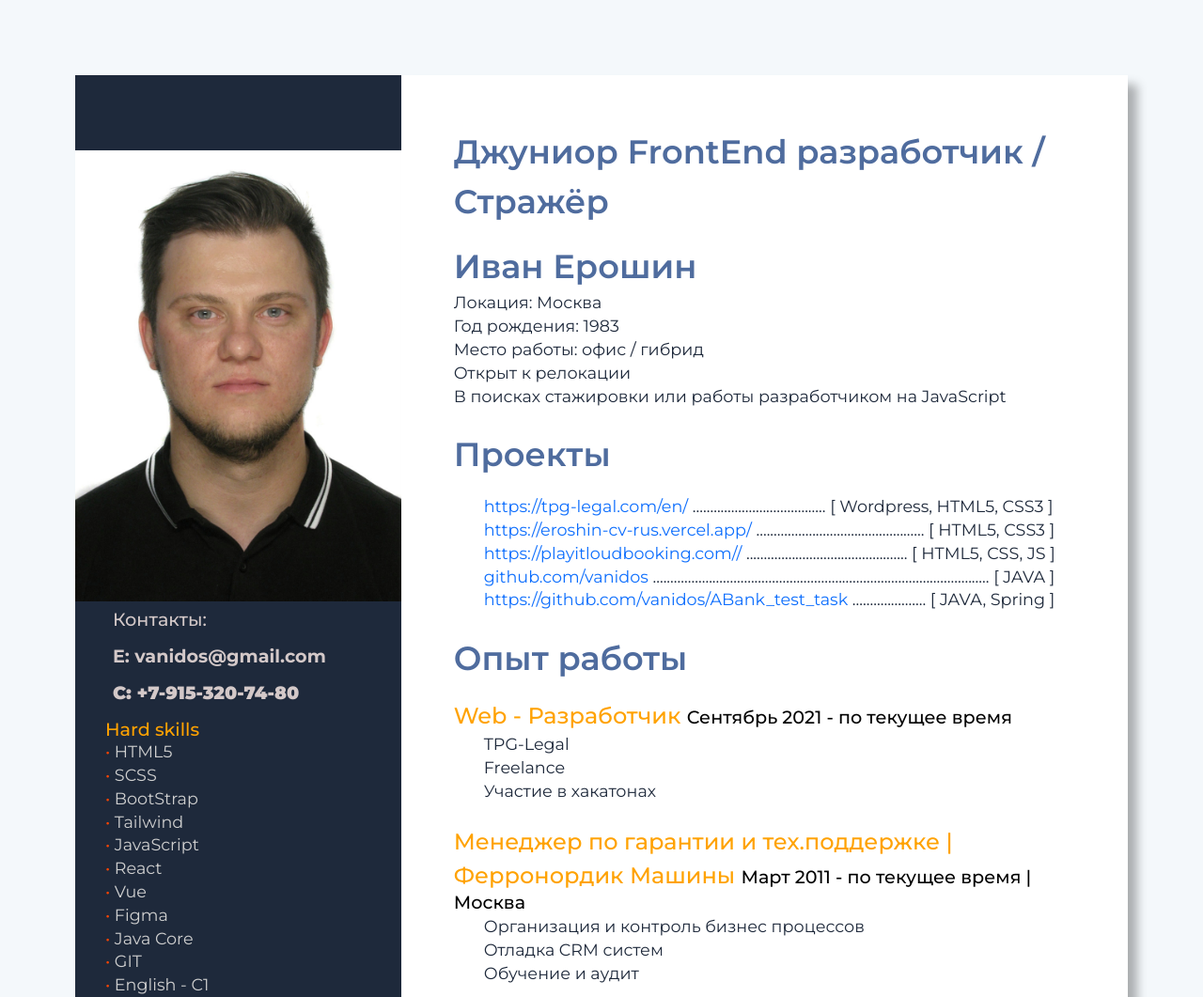
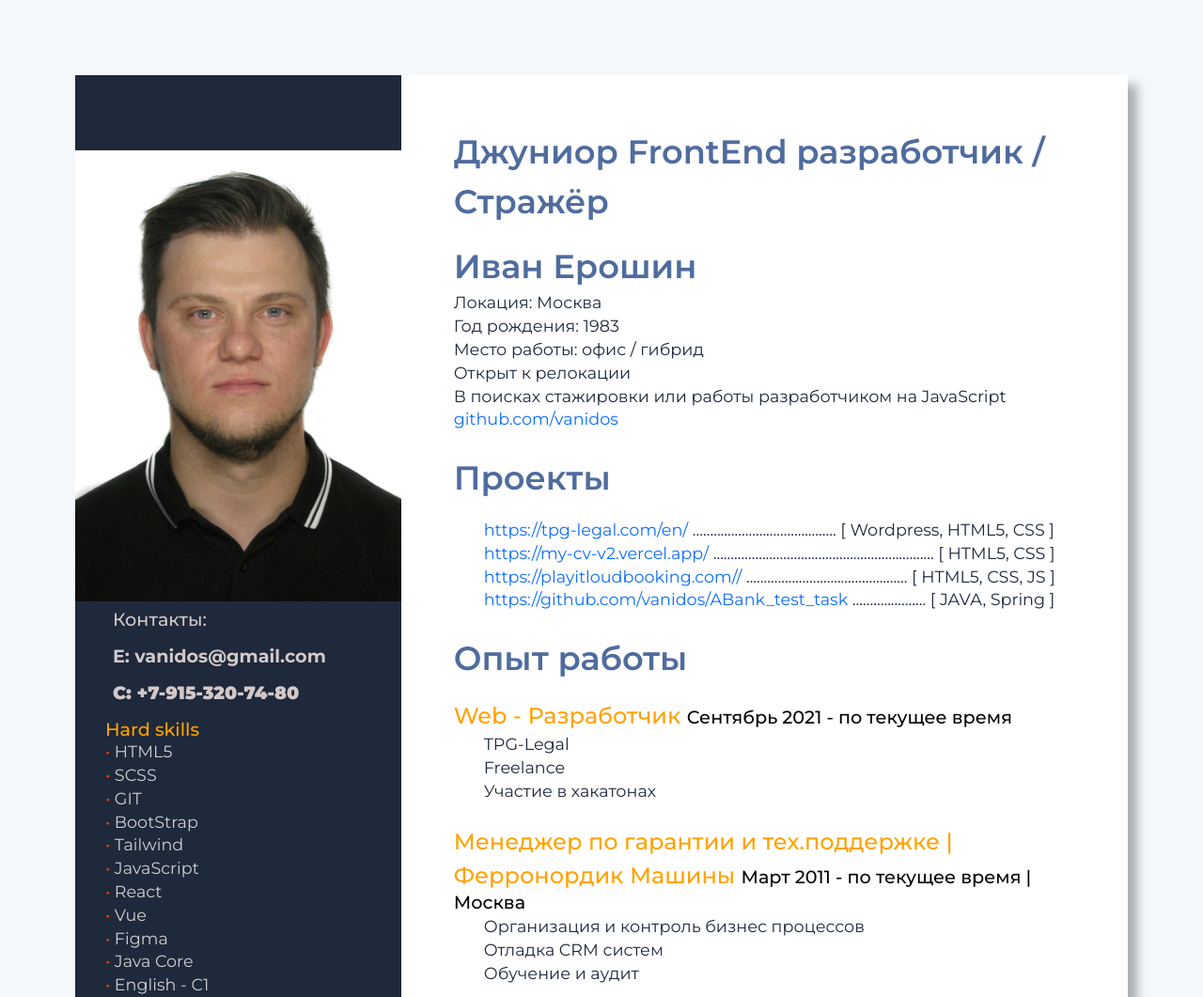
Before and after one commit to vanidos/My_CV_2, a plain HTML site: page index.html in a window 1280 px wide. Shown: the top 1061 px of the page at 94% size. Drawn offline with nearby package versions, Linux system fonts and the light colour scheme.

Commit message:
On branch master

```diff
--- a/index.html
+++ b/index.html
@@ -40,6 +40,11 @@
             <span style="color: orangered">•</span> HTML5
           </p>
           <p class="font_color"><span style="color: orangered">•</span> SCSS</p>
+
+          <p class="font_color"><span style="color: orangered">•</span> GIT</p>
+
+
+
           <p class="font_color"><span style="color: orangered">•</span> BootStrap</p>
           <p class="font_color"><span style="color: orangered">•</span> Tailwind</p>
 
@@ -61,11 +66,10 @@
             <span style="color: orangered">•</span> Java Core
           </p>
 
-          <p class="font_color"><span style="color: orangered">•</span> GIT</p>
+
           <p class="font_color">
             <span style="color: orangered">•</span> English - C1
           </p>
-
           <h2>Soft skills</h2>
 
           <p class="font_color">
@@ -133,9 +137,16 @@
           <div>
             <span>
               <p>В поисках стажировки или работы разработчиком на JavaScript</p>
-            </span>
-            <span>
-            </span>
+                       </span>
+            <li>
+              <p>
+                               <span>     <a href="https://github.com/vanidos"> github.com/vanidos</a>
+                </span>
+                        <p>
+            <li>
+
+
+
       </section>
 
       <section>
@@ -151,15 +162,15 @@
               <p>
                 <a href="https://tpg-legal.com/en/">https://tpg-legal.com/en/ </a>
                 </a>
-                <span> ...................................... </span>
-                <span> [ Wordpress, HTML5, CSS3 ] </span>
+                <span> ......................................... </span>
+                <span> [ Wordpress, HTML5, CSS ] </span>
               </p>
 
               <p>
-                <a href="https://eroshin-cv-rus.vercel.app/">https://eroshin-cv-rus.vercel.app/ </a>
+                <a href="https://my-cv-v2.vercel.app/">https://my-cv-v2.vercel.app/ </a>
                 </a>
-                <span> ................................................ </span>
-                <span> [ HTML5, CSS3 ] </span>
+                <span> ............................................................... </span>
+                <span> [ HTML5, CSS ] </span>
               </p>
 
               <p>
@@ -169,19 +180,16 @@
                 <span> [ HTML5, CSS, JS ] </span>
               </p>
 
-            <li>
-              <p>
-                <a href="https://github.com/vanidos"> github.com/vanidos</a>
-                <span> ................................................................................................
-                </span>
-                <span> [ JAVA ] </span>
-              <p>
-            <li>
+
               <p>
                 <a href="https://github.com/vanidos/ABank_test_task"> https://github.com/vanidos/ABank_test_task</a>
                 <span> ..................... </span>
                 <span> [ JAVA, Spring ] </span>
               <p>
+
+
+
+
           </ol>
       </section>
 
```
